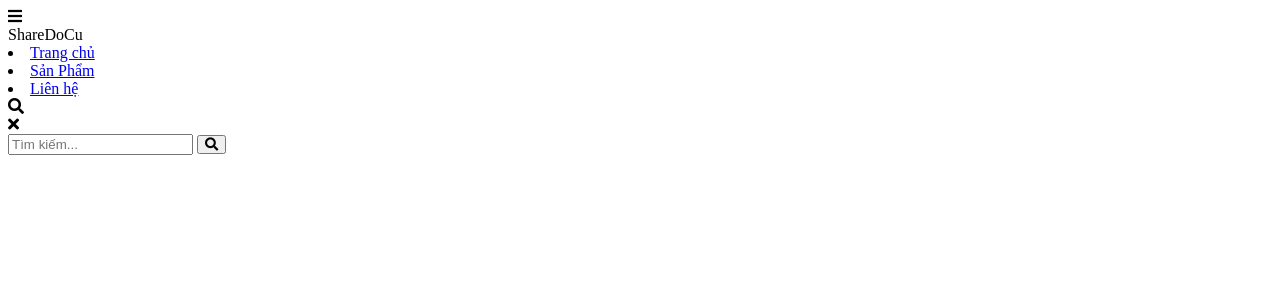
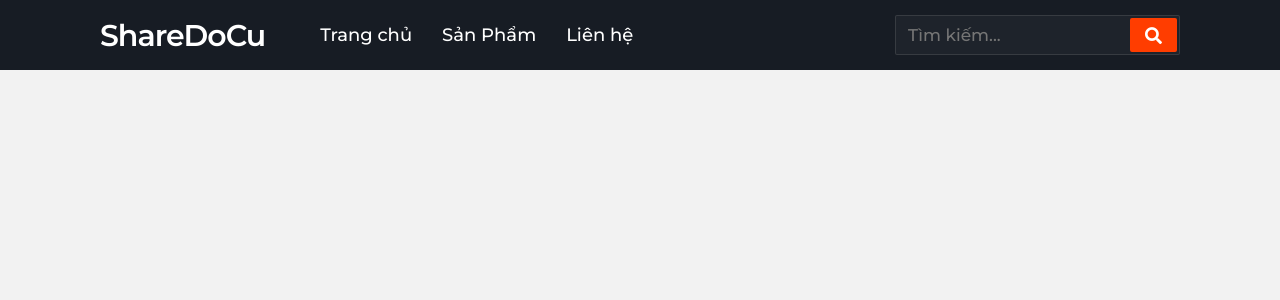
Before and after one commit to harrytrinh123/sharedocu.vn, a Flask app: template app/templates/navbar_search.html in a window 1280 px wide. Shown: the top 300 px of the page. Run offline with Flask 2, Linux system fonts and the light colour scheme; the template is opened without the code that fills it, so the values that code supplies are empty.

Commit message:
add file navbar_search.css and navbar_search.js

```diff
--- /dev/null
+++ b/app/static/navbar_search.css
@@ -0,0 +1,237 @@
+@import url('https://fonts.googleapis.com/css?family=Montserrat:400,500,600,700&display=swap');
+*{
+  margin: 0;
+  padding: 0;
+  outline: none;
+  box-sizing: border-box;
+  font-family: 'Montserrat', sans-serif;
+}
+body{
+  background: #f2f2f2;
+}
+nav{
+  background: #171c24;
+  display: flex;
+  flex-wrap: wrap;
+  align-items: center;
+  justify-content: space-between;
+  height: 70px;
+  padding: 0 100px;
+}
+nav .logo{
+  color: #fff;
+  font-size: 30px;
+  font-weight: 600;
+  letter-spacing: -1px;
+}
+nav .nav-items{
+  display: flex;
+  flex: 1;
+  padding: 0 0 0 40px;
+}
+nav .nav-items li{
+  list-style: none;
+  padding: 0 15px;
+}
+nav .nav-items li a{
+  color: #fff;
+  font-size: 18px;
+  font-weight: 500;
+  text-decoration: none;
+}
+nav .nav-items li a:hover{
+  color: #ff3d00;
+}
+nav form{
+  display: flex;
+  height: 40px;
+  padding: 2px;
+  background: #1e232b;
+  min-width: 18%!important;
+  border-radius: 2px;
+  border: 1px solid rgba(155,155,155,0.2);
+}
+nav form .search-data{
+  width: 100%;
+  height: 100%;
+  padding: 0 10px;
+  color: #fff;
+  font-size: 17px;
+  border: none;
+  font-weight: 500;
+  background: none;
+}
+nav form button{
+  padding: 0 15px;
+  color: #fff;
+  font-size: 17px;
+  background: #ff3d00;
+  border: none;
+  border-radius: 2px;
+  cursor: pointer;
+}
+nav form button:hover{
+  background: #e63600;
+}
+nav .menu-icon,
+nav .cancel-icon,
+nav .search-icon{
+  width: 40px;
+  text-align: center;
+  margin: 0 50px;
+  font-size: 18px;
+  color: #fff;
+  cursor: pointer;
+  display: none;
+}
+nav .menu-icon span,
+nav .cancel-icon,
+nav .search-icon{
+  display: none;
+}
+@media (max-width: 1245px) {
+  nav{
+    padding: 0 50px;
+  }
+}
+@media (max-width: 1140px){
+  nav{
+    padding: 0px;
+  }
+  nav .logo{
+    flex: 2;
+    text-align: center;
+  }
+  nav .nav-items{
+    position: fixed;
+    z-index: 99;
+    top: 70px;
+    width: 100%;
+    left: -100%;
+    height: 100%;
+    padding: 10px 50px 0 50px;
+    text-align: center;
+    background: #14181f;
+    display: inline-block;
+    transition: left 0.3s ease;
+  }
+  nav .nav-items.active{
+    left: 0px;
+  }
+  nav .nav-items li{
+    line-height: 40px;
+    margin: 30px 0;
+  }
+  nav .nav-items li a{
+    font-size: 20px;
+  }
+  nav form{
+    position: absolute;
+    top: 80px;
+    right: 50px;
+    opacity: 0;
+    pointer-events: none;
+    transition: top 0.3s ease, opacity 0.1s ease;
+  }
+  nav form.active{
+    top: 95px;
+    opacity: 1;
+    pointer-events: auto;
+  }
+  nav form:before{
+    position: absolute;
+    content: "";
+    top: -13px;
+    right: 0px;
+    width: 0;
+    height: 0;
+    z-index: -1;
+    border: 10px solid transparent;
+    border-bottom-color: #1e232b;
+    margin: -20px 0 0;
+  }
+  nav form:after{
+    position: absolute;
+    content: '';
+    height: 60px;
+    padding: 2px;
+    background: #1e232b;
+    border-radius: 2px;
+    min-width: calc(100% + 20px);
+    z-index: -2;
+    left: 50%;
+    top: 50%;
+    transform: translate(-50%, -50%);
+  }
+  nav .menu-icon{
+    display: block;
+  }
+  nav .search-icon,
+  nav .menu-icon span{
+    display: block;
+  }
+  nav .menu-icon span.hide,
+  nav .search-icon.hide{
+    display: none;
+  }
+  nav .cancel-icon.show{
+    display: block;
+  }
+}
+.content{
+  position: absolute;
+  top: 50%;
+  left: 50%;
+  text-align: center;
+  transform: translate(-50%, -50%);
+}
+.content header{
+  font-size: 30px;
+  font-weight: 700;
+}
+.content .text{
+  font-size: 30px;
+  font-weight: 700;
+}
+.space{
+  margin: 10px 0;
+}
+nav .logo.space{
+  color: red;
+  padding: 0 5px 0 0;
+}
+@media (max-width: 980px){
+  nav .menu-icon,
+  nav .cancel-icon,
+  nav .search-icon{
+    margin: 0 20px;
+  }
+  nav form{
+    right: 30px;
+  }
+}
+@media (max-width: 350px){
+  nav .menu-icon,
+  nav .cancel-icon,
+  nav .search-icon{
+    margin: 0 10px;
+    font-size: 16px;
+  }
+}
+.content{
+  position: absolute;
+  top: 50%;
+  left: 50%;
+  transform: translate(-50%, -50%);
+}
+.content header{
+  font-size: 30px;
+  font-weight: 700;
+}
+.content .text{
+  font-size: 30px;
+  font-weight: 700;
+}
+.content .space{
+  margin: 10px 0;
+}
--- a/app/templates/navbar_search.html
+++ b/app/templates/navbar_search.html
@@ -3,7 +3,8 @@
    <head>
       <meta charset="utf-8">
       <title>Responsive Navbar with Search Box | ShareDoCu</title>
-      <link rel="stylesheet" href="../static/assets/search.css">
+      <!-- <link rel="stylesheet" href="../static/assets/search.css"> -->
+      <link rel="stylesheet" href="../static/navbar_search.css">
       <meta name="viewport" content="width=device-width, initial-scale=1.0">
       <link rel="stylesheet" href="https://cdnjs.cloudflare.com/ajax/libs/font-awesome/5.15.3/css/all.min.css"/>
    </head>
```
Also changed, not shown: app/static/navbar_search.js (added).
